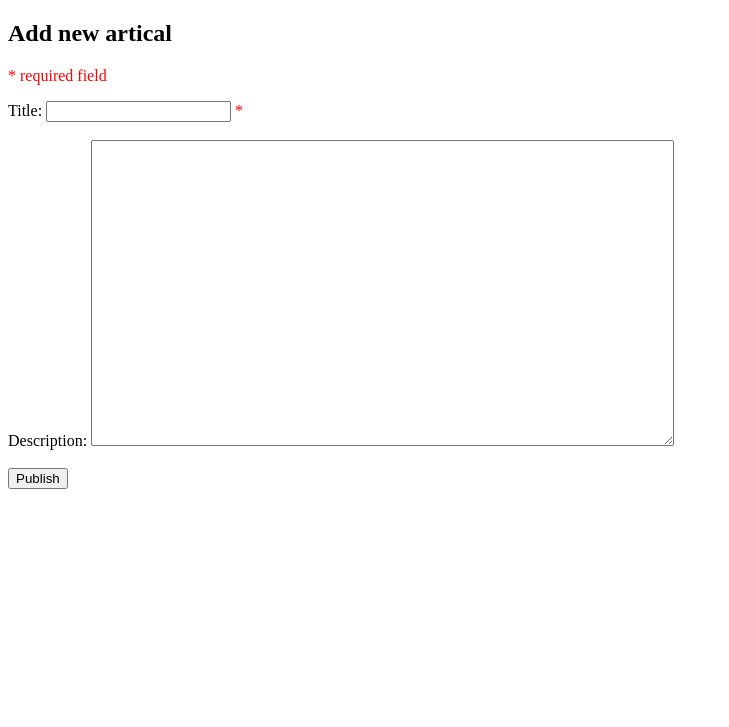
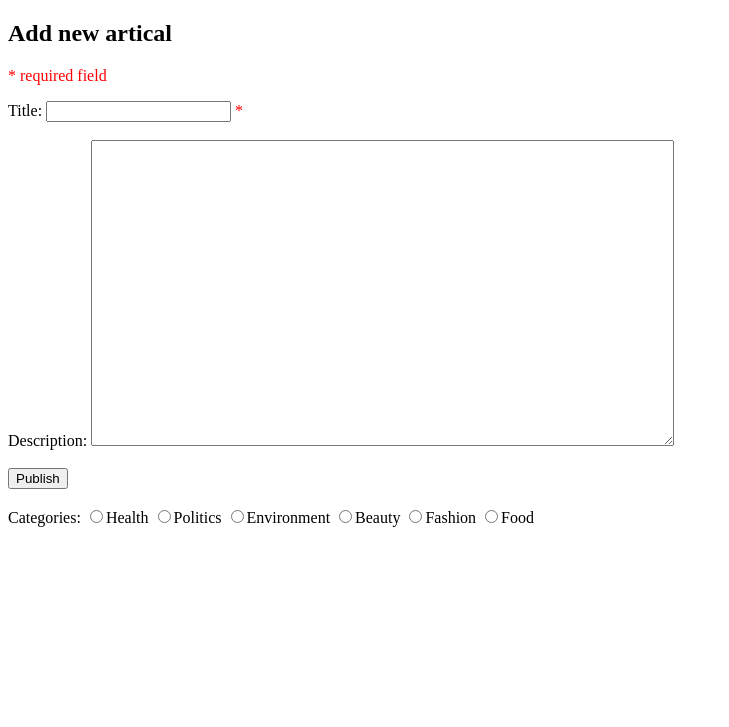
Before and after one commit to okabasele/PHP_EXAM, a PHP site: page /new.php in a window 1280 px wide. Shown: the top 727 px of the page, without its empty margins (0-729 px from the left). Run offline with PHP 8.4, Linux system fonts and the light colour scheme.

Commit message:
nesrine ajoute les categories

```diff
--- a/new.php
+++ b/new.php
@@ -52,6 +52,14 @@ if ($_SERVER["REQUEST_METHOD"] == "POST") {
   Description: <textarea name="description" rows="20" cols="70"><?php echo $description;?></textarea>
   <br><br>
   <button name="publish" type="submit" value="send">Publish</button>
+  <br><br>
+  Categories:
+  <input type="radio" name="categories" <?php if (isset($categories) && $categories=="health") echo "checked";?> value="health">Health
+  <input type="radio" name="categories" <?php if (isset($categories) && $categories=="politics") echo "checked";?> value="politics">Politics
+  <input type="radio" name="categories" <?php if (isset($categories) && $categories=="environment") echo "checked";?> value="environment">Environment
+  <input type="radio" name="categories" <?php if (isset($categories) && $categories=="environment") echo "checked";?> value="beauty">Beauty
+  <input type="radio" name="categories" <?php if (isset($categories) && $categories=="fashion") echo "checked";?> value="fashion">Fashion
+  <input type="radio" name="categories" <?php if (isset($categories) && $categories=="food") echo "checked";?> value="food">Food
 </form>
   </body>
 </html>
```
